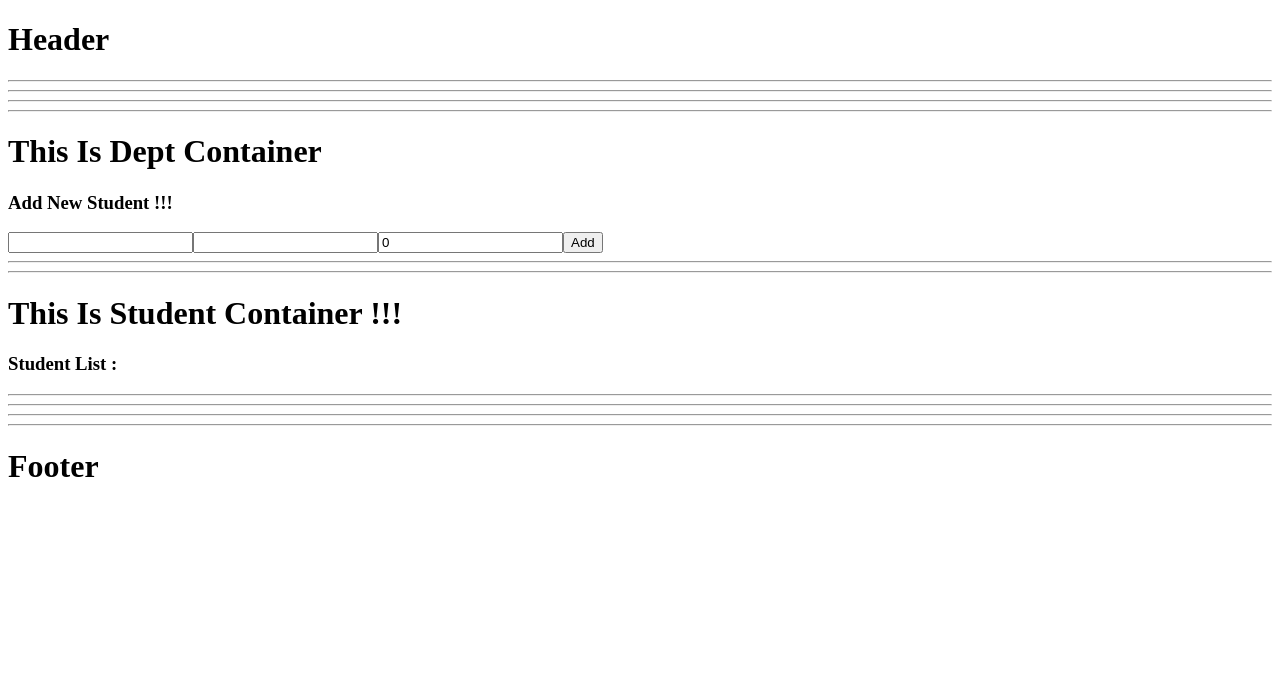
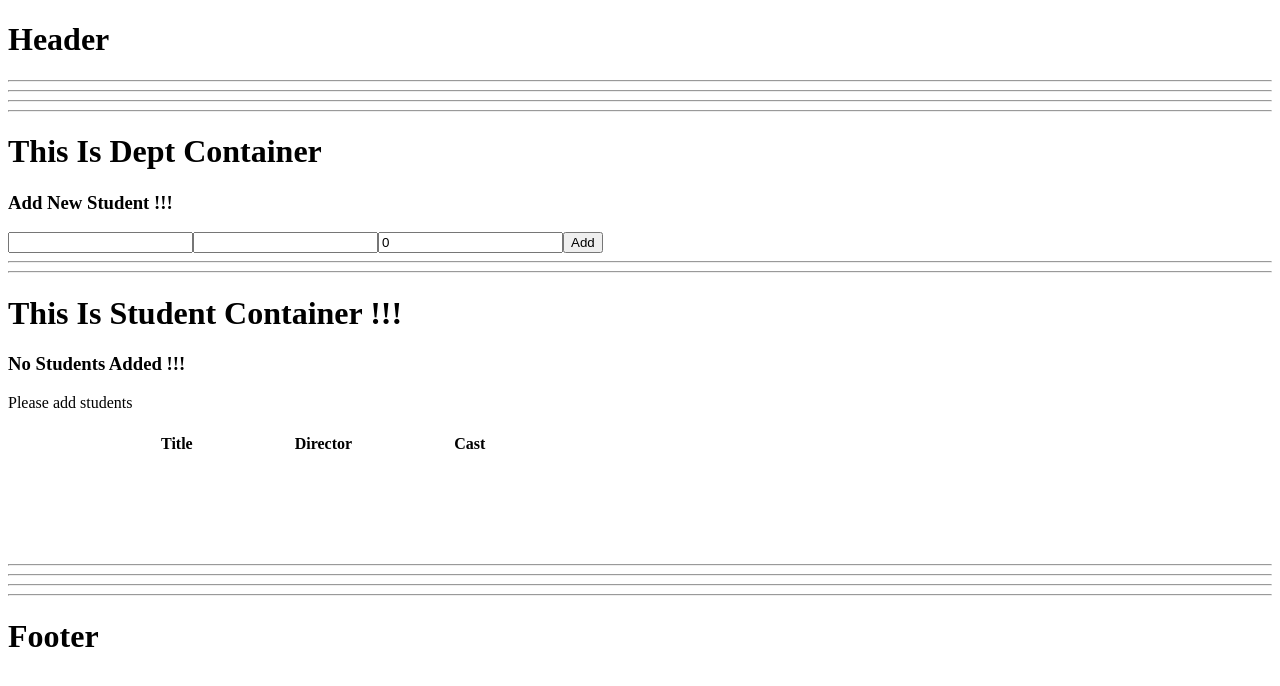
Before and after one commit to vinoddsce/rashmi-col-mgmt, an Angular app: page / in a window 1280 px wide. Shown: the top 686 px of the page. Built offline with nearby package versions, Linux system fonts and the light colour scheme.

Commit message:
Structural directives explained

```diff
--- a/angular.json
+++ b/angular.json
@@ -120,6 +120,7 @@
           }
         }
       }
-    }},
+    }
+  },
   "defaultProject": "rashmi-col-mgmt"
 }
--- a/package.json
+++ b/package.json
@@ -19,6 +19,7 @@
     "@angular/platform-browser": "~8.2.14",
     "@angular/platform-browser-dynamic": "~8.2.14",
     "@angular/router": "~8.2.14",
+    "bootstrap": "^4.4.1",
     "rxjs": "~6.4.0",
     "tslib": "^1.10.0",
     "zone.js": "~0.9.1"
--- a/src/app/app.module.ts
+++ b/src/app/app.module.ts
@@ -22,7 +22,6 @@ import { StudentsContainerComponent } from './components/students/students-conta
     HomeComponent,
     HeaderComponent,
     FooterComponent,
-
     StudentListComponent,
     StudentComponent,
     AddFormComponent,
--- a/src/app/components/department/add-form/add-form.component.ts
+++ b/src/app/components/department/add-form/add-form.component.ts
@@ -15,7 +15,6 @@ export class AddFormComponent {
   @Output() newStudentEvent = new EventEmitter<{ name: string, course: string, fees: number }>();
 
   addStudent(event: MouseEvent): void {
-    console.log(this.name, this.course, this.fees);
     this.newStudentEvent.emit({ name: this.name, course: this.course, fees: this.fees });
   }
 
--- a/src/app/components/department/dept-container/dept-container.component.ts
+++ b/src/app/components/department/dept-container/dept-container.component.ts
@@ -1,4 +1,4 @@
-import { Component, OnInit } from '@angular/core';
+import { Component, Output, EventEmitter } from '@angular/core';
 
 @Component({
   selector: 'app-dept-container',
@@ -7,7 +7,9 @@ import { Component, OnInit } from '@angular/core';
 })
 export class DeptContainerComponent {
 
-  newStudent(data): void {
-    console.log("Data: ", data);
+  @Output() newStudentEvent = new EventEmitter<{ name: string, course: string, fees: number }>();
+
+  newStudent(data: { name: string, course: string, fees: number }): void {
+    this.newStudentEvent.emit({ name: data.name, course: data.course, fees: data.fees });
   }
 }
--- a/src/app/components/home/home.component.html
+++ b/src/app/components/home/home.component.html
@@ -1,6 +1,6 @@
-<app-dept-container></app-dept-container>
+<app-dept-container (newStudentEvent)="newStudent($event)"></app-dept-container>
 
 <hr />
 <hr />
 
-<app-students-container></app-students-container>
+<app-students-container [students]="students"></app-students-container>
--- a/src/app/components/home/home.component.ts
+++ b/src/app/components/home/home.component.ts
@@ -7,4 +7,10 @@ import { Component, Input, EventEmitter, Output } from '@angular/core';
 })
 export class HomeComponent {
 
+  students: { name: string, course: string, fees: number }[] = [];
+
+  newStudent(data: { name: string, course: string, fees: number }): void {
+    this.students.push(data);
+    console.log("students: ", this.students);
+  }
 }
--- a/src/app/components/students/student-list/student-list.component.html
+++ b/src/app/components/students/student-list/student-list.component.html
@@ -1 +1,27 @@
-<h3>Student List : </h3>
+<div *ngIf="students.length === 0">
+  <h3> No Students Added !!!</h3>
+  <label>Please add students</label>
+</div>
+
+<h3 *ngIf="students.length > 0">Student List : </h3>
+<table class='table'>
+                  <thead>
+                        <tr>
+                              <th>Title</th>
+                              <th>Director</th>
+                              <th>Cast</th>
+
+                          </tr>
+                    </thead>
+                  <tbody>
+                        <tr *ngFor="let std of students;">
+                              <td>{{std.name}}</td>
+                              <td>{{std.course}}</td>
+                              <td>{{std.fees}}</td>
+                          </tr>
+                    </tbody>
+              </table>
+
+<!-- <p *ngFor="let std of students;">
+  <span>{{std.name}}</span>&nbsp;&nbsp;<span>{{std.course}}</span>&nbsp;&nbsp;<span>{{std.fees}}</span>
+</p> -->
--- a/src/app/components/students/student-list/student-list.component.ts
+++ b/src/app/components/students/student-list/student-list.component.ts
@@ -1,15 +1,14 @@
-import { Component, OnInit } from '@angular/core';
+import { Component, Input } from '@angular/core';
 
 @Component({
   selector: 'app-student-list',
   templateUrl: './student-list.component.html',
   styleUrls: ['./student-list.component.css']
 })
-export class StudentListComponent implements OnInit {
+export class StudentListComponent {
 
-  constructor() { }
+  @Input() students: { name: string, course: string, fees: number }[] = [];
 
-  ngOnInit() {
-  }
+  isStudentAdded: boolean = true;
 
 }
--- a/src/app/components/students/students-container/students-container.component.html
+++ b/src/app/components/students/students-container/students-container.component.html
@@ -1,3 +1,3 @@
 <h1>This Is Student Container !!!</h1>
 
-<app-student-list></app-student-list>
+<app-student-list [students]="students"></app-student-list>
--- a/src/app/components/students/students-container/students-container.component.ts
+++ b/src/app/components/students/students-container/students-container.component.ts
@@ -1,15 +1,13 @@
-import { Component, OnInit } from '@angular/core';
+import { Component, Input } from '@angular/core';
 
 @Component({
   selector: 'app-students-container',
   templateUrl: './students-container.component.html',
   styleUrls: ['./students-container.component.css']
 })
-export class StudentsContainerComponent implements OnInit {
+export class StudentsContainerComponent {
 
-  constructor() { }
+  @Input() students: { name: string, course: string, fees: number }[] = [];
 
-  ngOnInit() {
-  }
 
 }
```
Also changed, not shown: 1 other file (tests, documents, lock files or other folders).
